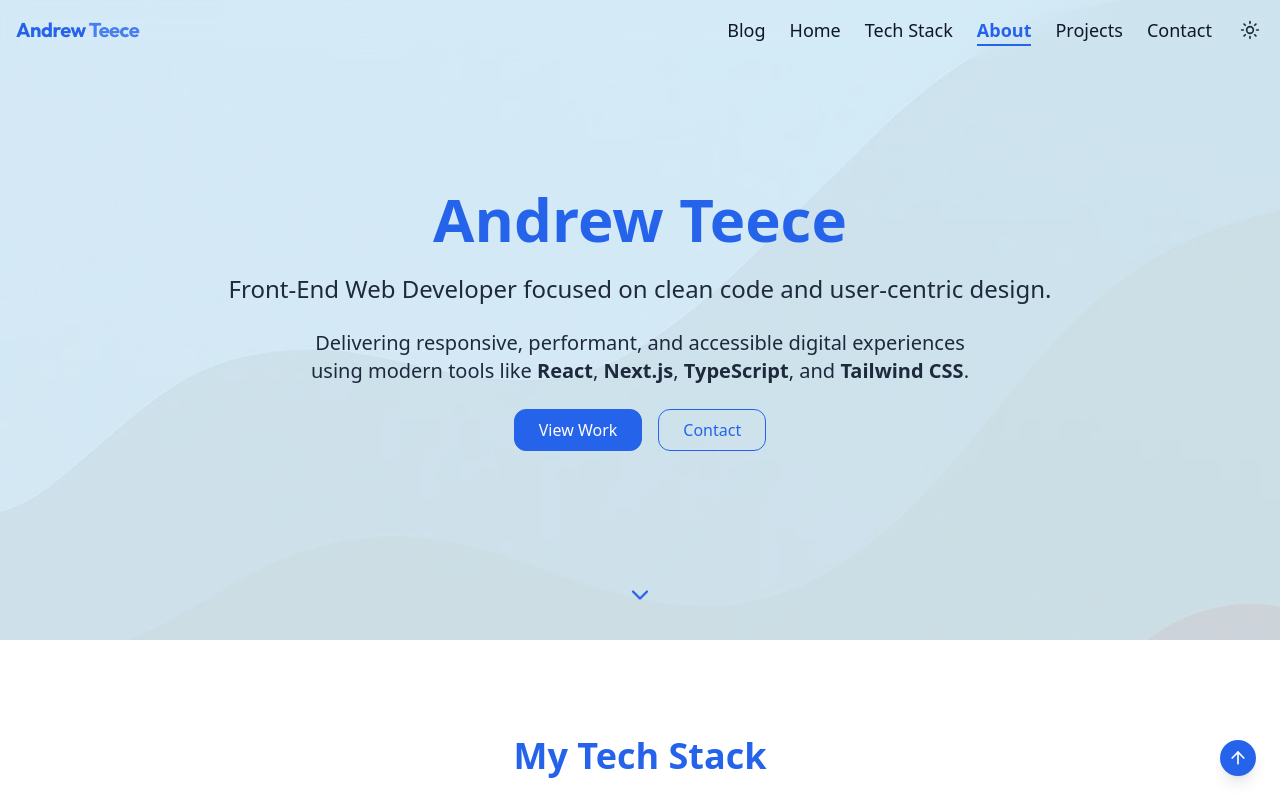
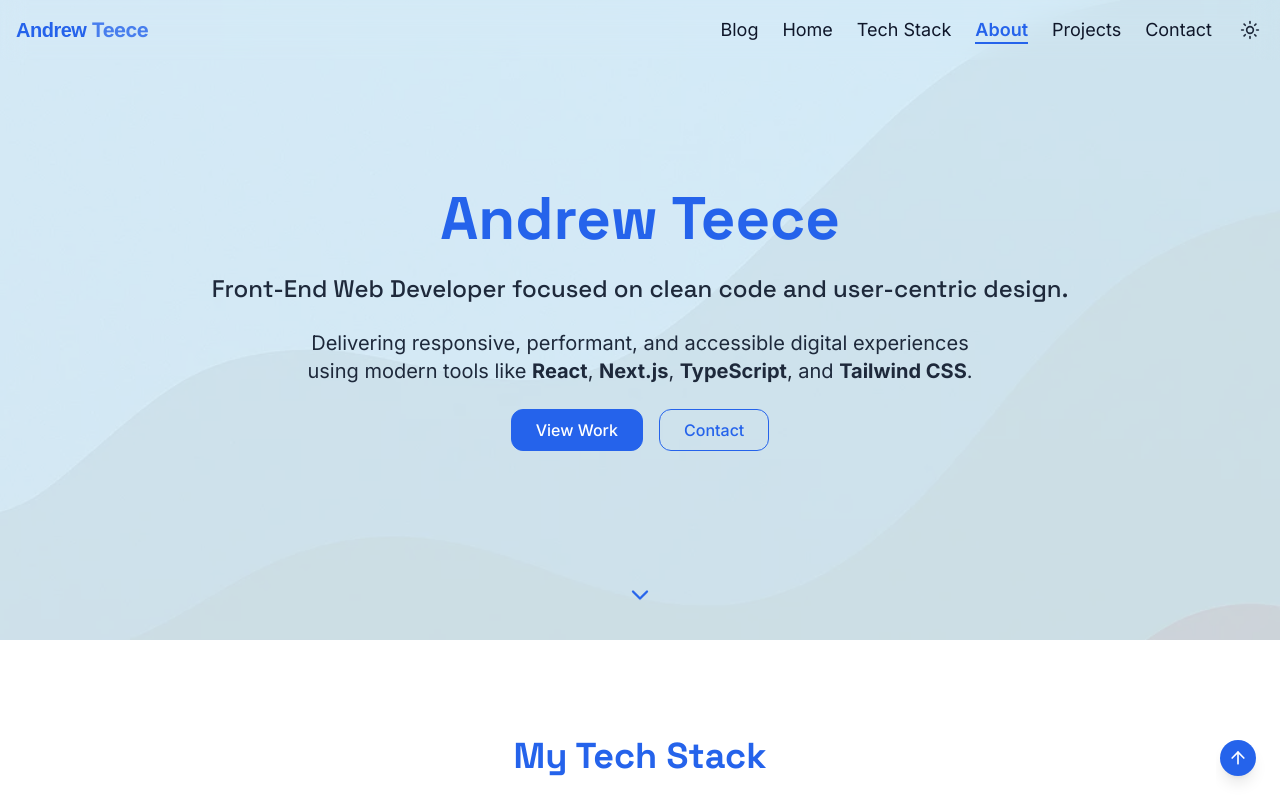
Before and after one commit to andrewteece/andrewteece-portfolio, a React (Vite) app: page / in a window 1280 px wide. Shown: the top 796 px of the page. Built offline with nearby package versions, Linux system fonts and the light colour scheme.

Commit message:
change font family and update

```diff
--- a/src/components/Sections/HeroHeader.tsx
+++ b/src/components/Sections/HeroHeader.tsx
@@ -4,7 +4,7 @@ export default function HeroHeader() {
   return (
     <>
       <motion.h1
-        className='text-4xl md:text-5xl font-extrabold tracking-tight text-[var(--color-brand)] font-sans leading-tight z-10'
+        className='text-4xl md:text-5xl font-extrabold tracking-tight text-[var(--color-brand)] font-display leading-tight z-10'
         initial={{ opacity: 0, y: -30 }}
         animate={{ opacity: 1, y: 0 }}
         transition={{ duration: 0.6 }}
--- a/src/styles/index.css
+++ b/src/styles/index.css
@@ -1,5 +1,4 @@
-@import url('https://fonts.googleapis.com/css2?family=Figtree:wght@400;500;600;700&display=swap');
-@import url('https://fonts.googleapis.com/css2?family=Outfit:wght@400;600;700&display=swap');
+@import url('https://fonts.googleapis.com/css2?family=Inter:wght@400;500;600;700&family=Space+Grotesk:wght@500;600;700&display=swap');
 
 @import 'tailwindcss';
 
@@ -42,7 +41,6 @@
   body {
     background-color: var(--color-bg);
     color: var(--color-text);
-    font-family: 'Outfit', sans-serif;
     font-size: theme('fontSize.base');
     transition: background-color 0.3s ease, color 0.3s ease;
   }
@@ -67,11 +65,13 @@
     background-color: var(--color-bg);
     color: var(--color-text);
     transition: background-color 0.3s ease, color 0.3s ease;
+    font-family: 'Space Grotesk', sans-serif;
   }
 
   h1 {
     font-size: theme('fontSize.4xl');
     color: var(--color-brand);
+    font-family: 'Space Grotesk', sans-serif;
   }
 
   h2 {
@@ -82,6 +82,12 @@
   h3 {
     font-size: theme('fontSize.2xl');
     color: var(--color-brand);
+  }
+
+  p,
+  a,
+  span {
+    font-family: 'Inter', sans-serif;
   }
 
   a {
--- a/tailwind.config.js
+++ b/tailwind.config.js
@@ -25,8 +25,8 @@ export default {
         },
       },
       fontFamily: {
-        sans: ['Outfit', 'sans-serif'],
-        display: ['Figtree', 'sans-serif'],
+        sans: ['Inter', 'sans-serif'],
+        display: ['Space Grotesk', 'sans-serif'],
       },
       backgroundImage: {
         'hero-gradient': 'var(--bg-gradient)',
```
Also changed, not shown: public/images/blog/Github-desktop-logo-symbol.svg.png (added).
